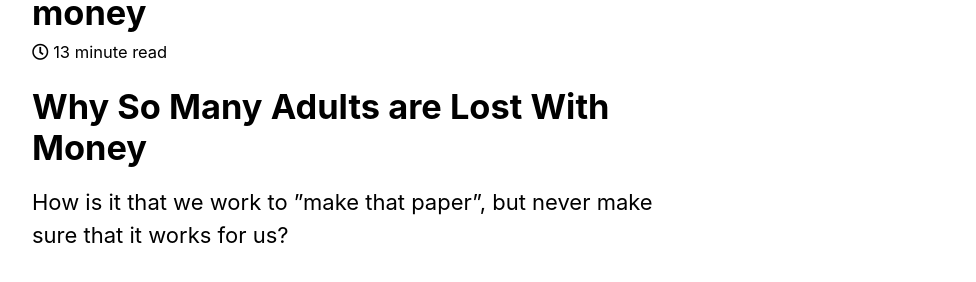
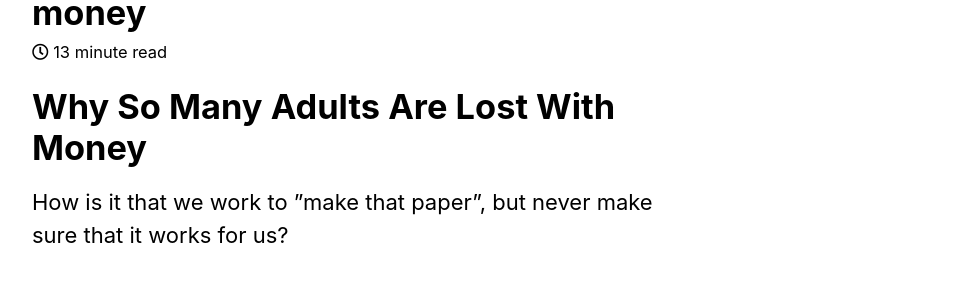
Before and after one commit to EmanuelStromberg/emanuelstromberg.github.io, a Jekyll site: the page built from _posts/2026-05-11-Why So Many Adults Are Lost With Money.md, in a window 1280 px wide and 900 px high. Shown: the part 149-431 px from the top of the window, without its empty margins (290-1266 px from the left). Built offline with Jekyll 4.4.1, drawn with Linux system fonts in a browser that asks for light colours; cached includes are drawn as plain includes.

```diff
--- a/_posts/2026-05-11-Why So Many Adults are Lost With Money.md
+++ b/_posts/2026-05-11-Why So Many Adults Are Lost With Money.md
@@ -1,4 +1,4 @@
-# Why So Many Adults are Lost With Money
+# Why So Many Adults Are Lost With Money
 
 How is it that we work to ”make that paper”, but never make sure that it works for us?
 
```
